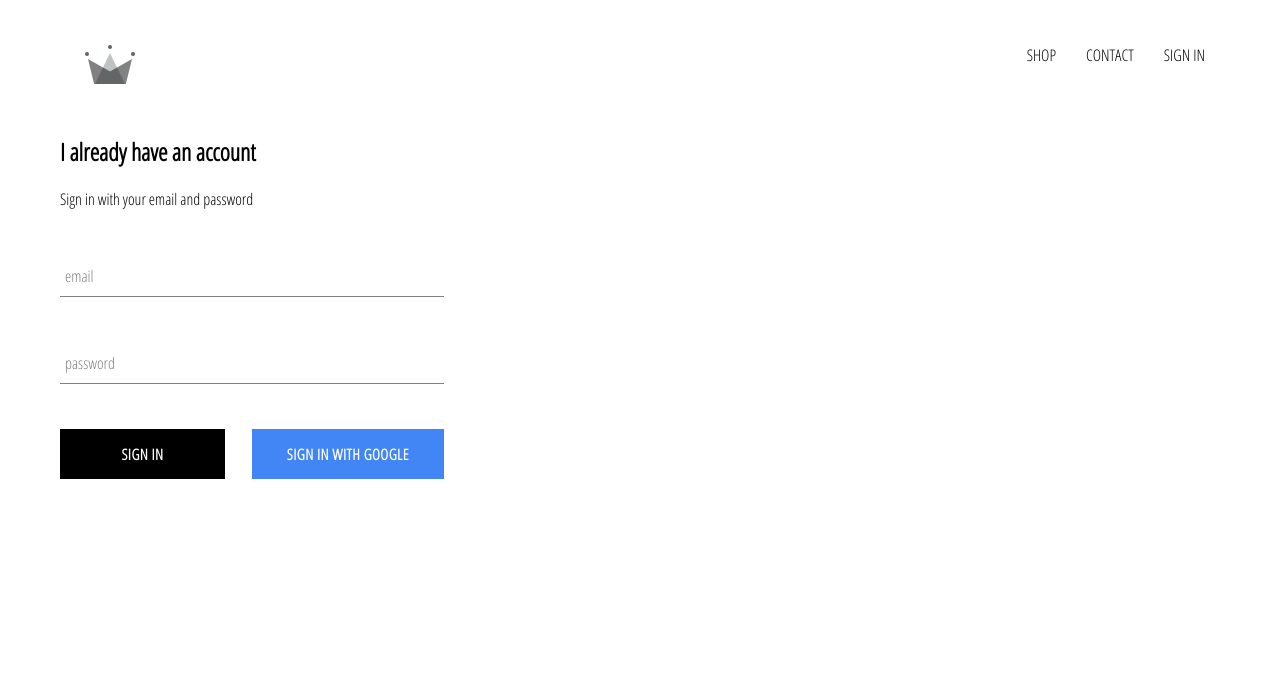
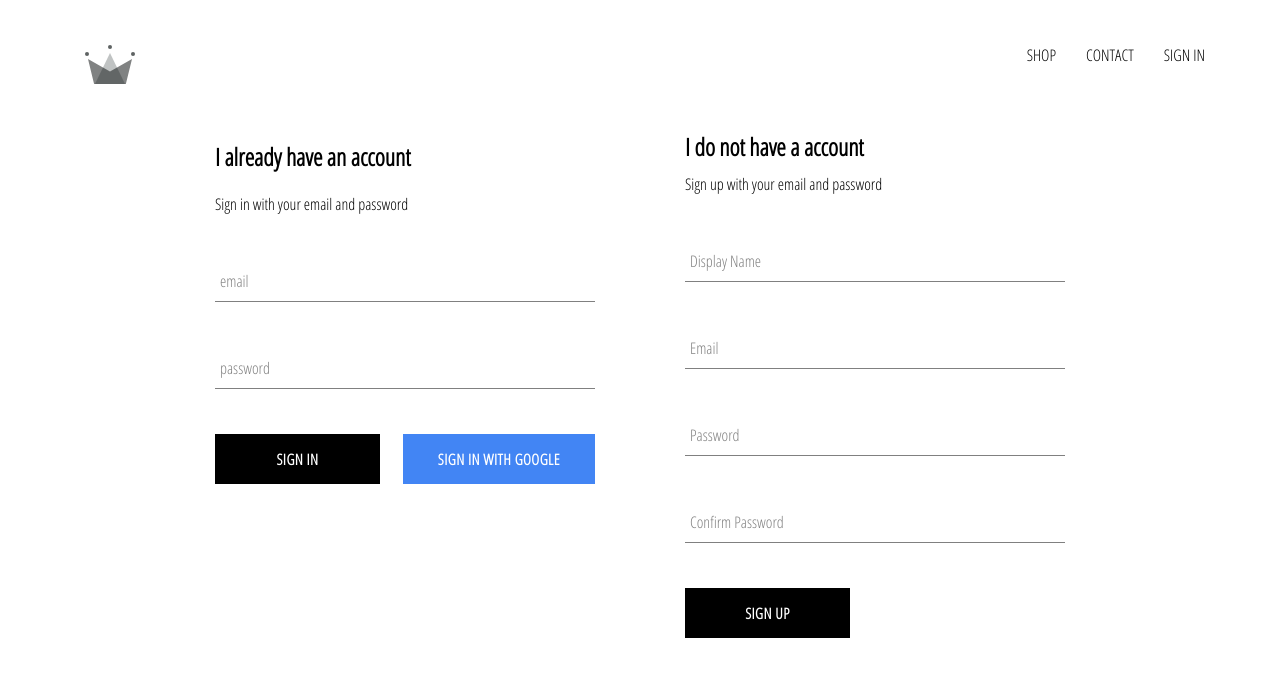
Before and after one commit to mjaniczko/ecommerce-clothing, a React (Create React App) app: page /signin in a window 1280 px wide. Shown: the top 676 px of the page. Built offline with nearby package versions, Linux system fonts and the light colour scheme; no server answers.

Commit message:
Implement firebase utils, included ability to store authenticated users into firestore database

```diff
--- a/src/App.js
+++ b/src/App.js
@@ -7,7 +7,7 @@
 import ShopPage from './pages/shop/shop.component';
 import Header from './components/header/header.component';
 import SignInAndSignUpPage from './pages/sign-in-and-sign-up/sign-in-and-sign-up.component';
-import { auth } from './firebase/firebase.utils';
+import { auth, createUserProfileDocument } from './firebase/firebase.utils';
 
 class App extends React.Component {
   constructor() {
@@ -15,21 +15,34 @@
 
     this.state = {
       currentUser: null
-    }
-  }
+    };
+  };
 
   unsubscribeFromAuth = null;
 
   componentDidMount() {
-    this.unsubscribeFromAuth = auth.onAuthStateChanged(user => {
-      this.setState({ currentUser: user });
-      console.log(user)
-    })
-  }
+    this.unsubscribeFromAuth = auth.onAuthStateChanged(async userAuth => {
+      if (userAuth) {
+        const userRef = await createUserProfileDocument(userAuth);
+
+        userRef.onSnapshot(snapShot => {
+          this.setState({
+            currentUser: {
+              id: snapShot.id,
+              ...snapShot.data()
+            }
+          });
+          console.log(this.state)
+        });
+      } else {
+        this.setState({ currentUser: userAuth });
+      };
+    });
+  };
 
   componentWillUnmount() {
     this.unsubscribeFromAuth();
-  }
+  };
 
   render () {
     return (
@@ -41,8 +54,8 @@
           <Route path='/signin' component={SignInAndSignUpPage} />
         </Switch>
       </div>
-    );
-  }
-}
+    )
+  };
+};
 
 export default App;
--- /dev/null
+++ b/src/components/sign-up/sign-up.component.jsx
@@ -0,0 +1,71 @@
+import React from 'react';
+
+import FormInput from '../form-input/form-input.component';
+import CustomButton from '../custom-button/custom-button.component';
+
+import { auth, createUserProfileDocument } from '../../firebase/firebase.utils';
+
+import './sign-up.styles.scss';
+
+
+class SignUp extends React.Component {
+  constructor() {
+    super();
+
+    this.state = {
+      displayName: '',
+      email: '',
+      password: '',
+      confirmPassword: ''
+    };
+  };
+
+  handleSubmit = async event => {
+    event.preventDefault();
+    const { displayName, email, password, confirmPassword} = this.state;
+
+    if (password !== confirmPassword) {
+      alert("passwords don't match");
+      return;
+    }
+
+    try {
+      const { user } = await auth.createUserWithEmailAndPassword(email, password);
+      await createUserProfileDocument(user, { displayName });
+      this.setState({
+        displayName: '',
+        email: '',
+        password: '',
+        confirmPassword: ''
+      });
+    } catch (error) {
+      console.error(error);
+    }
+  }
+
+
+  handleChange = event => {
+    const { name, value } = event.target;
+    this.setState({ [name]: value });
+  }
+
+  render() {
+    const { displayName, email, password, confirmPassword} = this.state;
+    return (
+      <div className='sign-up'>
+        <h2 className='title'>I do not have a account</h2>
+        <span>Sign up with your email and password</span>
+
+        <form onSubmit={this.handleSubmit} className='sign-up-form'>
+          <FormInput name='displayName' type='text' value={displayName} label='Display Name' handleChange={this.handleChange} required />
+          <FormInput name='email' type='email' value={email} label='Email' handleChange={this.handleChange} required />
+          <FormInput name='password' type='password' value={password} label='Password' handleChange={this.handleChange} required />
+          <FormInput name='confirmPassword' type='password' value={confirmPassword} label='Confirm Password' handleChange={this.handleChange} required />
+          <CustomButton type='submit'> SIGN UP </CustomButton>
+        </form>
+      </div>
+    )
+  }
+}
+
+export default SignUp;
--- /dev/null
+++ b/src/components/sign-up/sign-up.styles.scss
@@ -0,0 +1,9 @@
+.sign-up {
+  display: flex;
+  flex-direction: column;
+  width: 380px;
+
+  .title {
+    margin: 10px 0;
+  }
+}
--- a/src/firebase/firebase.utils.js
+++ b/src/firebase/firebase.utils.js
@@ -13,6 +13,30 @@
   measurementId: "G-2XH4DXF5S3"
 };
 
+export const createUserProfileDocument = async (userAuth, additionalData) => {
+  if(!userAuth) return;
+
+  const userRef = firestore.doc(`users/${userAuth.uid}`);
+  const snapShot = await userRef.get();
+
+  if(!snapShot.exists) {
+    const { displayName, email } = userAuth;
+    const createdAt = new Date();
+
+    try {
+      await userRef.set({
+        displayName,
+        email,
+        createdAt,
+        ...additionalData
+      })
+    } catch (err) {
+      console.log('error creating user', err.message);
+    }
+  }
+
+  return userRef;
+};
 
 firebase.initializeApp(config);
 
--- a/src/pages/sign-in-and-sign-up/sign-in-and-sign-up.component.jsx
+++ b/src/pages/sign-in-and-sign-up/sign-in-and-sign-up.component.jsx
@@ -1,12 +1,14 @@
 import React from 'react';
 
 import SingIn from '../../components/sign-in/sign-in.component';
+import SingUp from '../../components/sign-up/sign-up.component';
 
 import './sign-in-and-sign-up.styles.scss';
 
 const SignInAndSignUpPage = () => (
   <div className='sign-in-and-sign-up'>
     <SingIn />
+    <SingUp />
   </div>
 );
 
--- a/src/pages/sign-in-and-sign-up/sign-in-and-sign-up.styles.scss
+++ b/src/pages/sign-in-and-sign-up/sign-in-and-sign-up.styles.scss
@@ -1,9 +1,6 @@
-.sign-in {
-  width: 30vw;
+.sign-in-and-sign-up {
+  width: 850px;
   display: flex;
-  flex-direction: column;
-
-  .title {
-    margin: 10px 0;
-  }
+  justify-content: space-between;
+  margin: 30px auto;
 }
```
